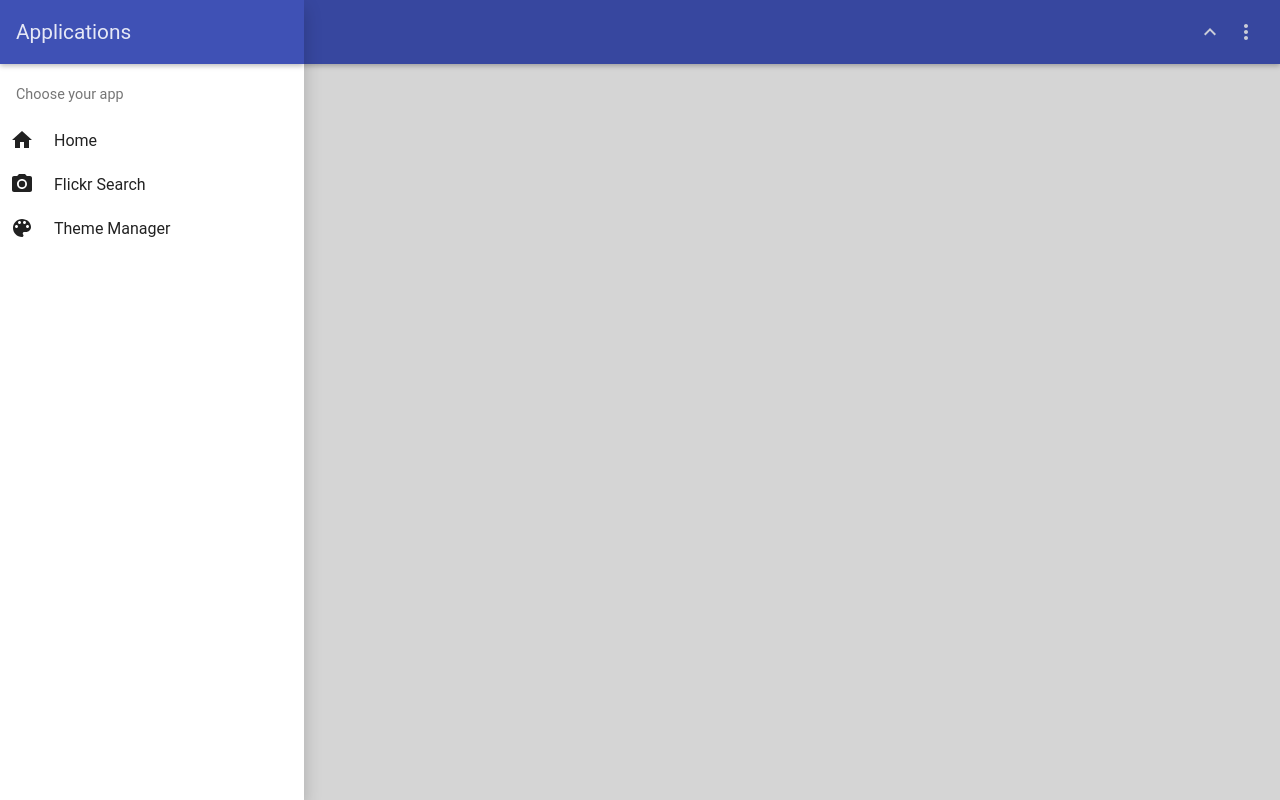
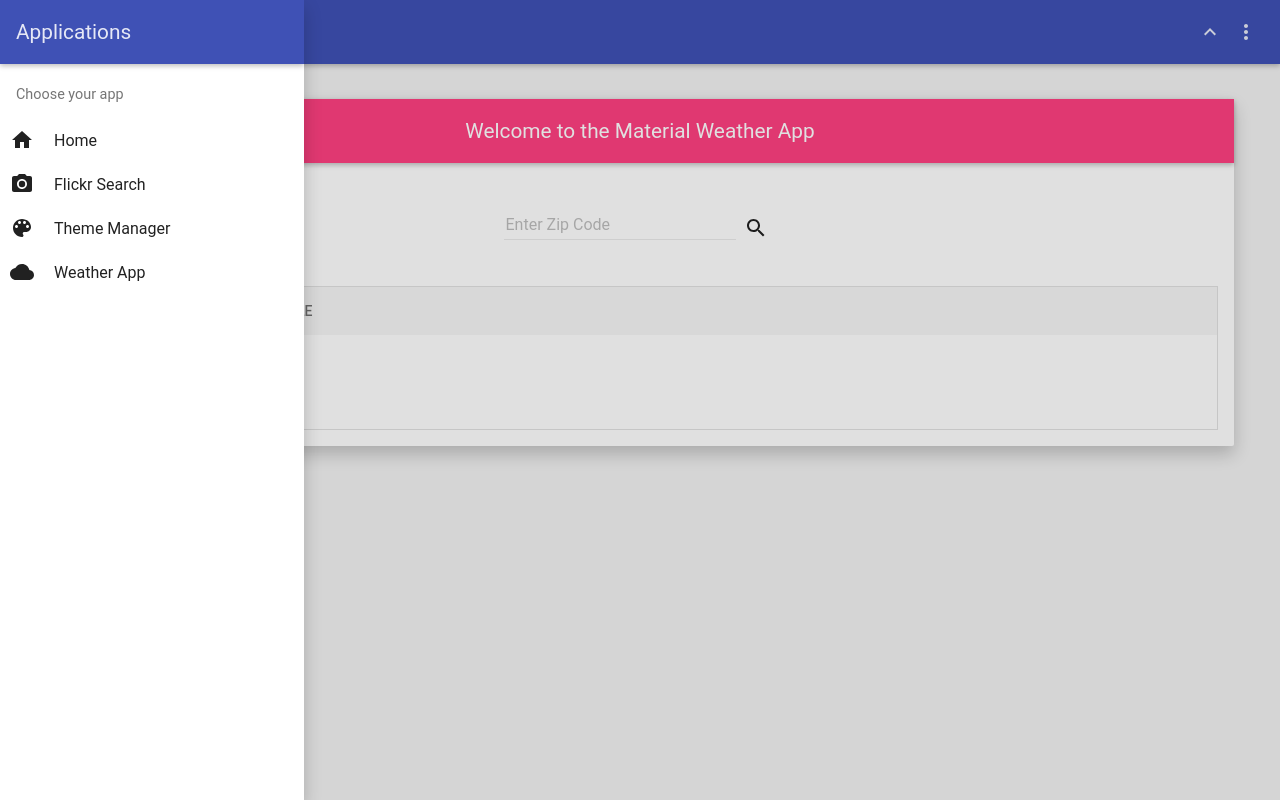
Before and after one commit to stormy251/Application-Hub, a website: page index.html at #/weatherApp in a window 1280 px wide. Both pictures are taken after a click on the button 34 px from the left and 32 px from the top of the page. Drawn offline with Linux system fonts and the light colour scheme; a web font is replaced by a local one.

Commit message:
initial update for the weather app
updated the weather app

```diff
--- a/app.js
+++ b/app.js
@@ -13,7 +13,7 @@ routerApp.config(function($stateProvider, $urlRouterProvider, $mdThemingProvider
     $mdThemingProvider.theme('redIndigo').primaryPalette('red').accentPalette('indigo');
     $mdThemingProvider.theme('greenIndigo').primaryPalette('green').accentPalette('indigo');
 
-    //root view
+    //root view - this just points the user to the home page.
     $stateProvider.state('root',{
         url:'',
         templateUrl: 'home.html'
@@ -25,11 +25,19 @@ routerApp.config(function($stateProvider, $urlRouterProvider, $mdThemingProvider
         templateUrl: 'home.html'
     });
 
+    //setting the Route for the Theme Manager page
     $stateProvider.state('themeManager',{
         url:'/themeManager',
         templateUrl: 'themeManager.html'
     });
 
+    //Setting the Route for the Weather App page
+    $stateProvider.state('weatherApp',{
+        url:'/weatherApp',
+        templateUrl: 'weatherApp.html'
+    });
+
+    //Setting the Route for the flickr search page
     $stateProvider.state('flickrSearch',{
         url:'/flickrSearch',
         templateUrl: 'flickrSearch.html',
--- a/index.html
+++ b/index.html
@@ -86,6 +86,18 @@
                             </md-item-content>
                         </a>
                     </md-item>
+                    <md-item  ng-click="close(); changePageName('WEATHER APP');" class="ui-sref" ui-sref="weatherApp">
+                        <a>
+                            <md-item-content md-ink-ripple layout="row" layout-align="start center">
+                                <div class="inset">
+                                    <md-icon md-svg-icon="bower_components/icons/ic_cloud_24px.svg"></md-icon>
+                                </div>
+                                <div class="inset">
+                                    Weather App
+                                </div>
+                            </md-item-content>
+                        </a>
+                    </md-item>
                 </md-list>
             </md-content>
         </md-sidenav>
--- a/style.css
+++ b/style.css
@@ -13,3 +13,11 @@ md-card{
 md-grid-tile{
     transition: all 400ms ease-out 50ms;
 }
+
+md-content md-tabs {
+    background: #f6f6f6;
+    border: 1px solid #e1e1e1;
+}
+md-content md-tabs md-tabs-canvas {
+      background: white;
+}
--- /dev/null
+++ b/weatherApp.html
@@ -0,0 +1,48 @@
+<md-content class="md-padding" style="background-color:{{backgroundcolor}}">
+
+     <md-card class="md-whiteframe-z2" style="background-color:{{cardBackGround}}" layout="column">
+
+        <!--Card Header-->
+        <md-toolbar class="md-accent" >
+            <h1 class="md-toolbar-tools" layout-align="center">
+                <span>Welcome to the Material Weather App</span>
+            </h1>
+        </md-toolbar>
+
+        <md-card-content  layout="column" layout-align="center center">
+
+            <form>
+                <div layout="row" layout-align="start">
+                    <md-input-container>
+                        <label>Enter Zip Code</label>
+                        <input type="text" style="padding-right:10px" label="City Zip Code" ng-model="CityZipCode" class="long"></input>
+                    </md-input-container>
+                    <md-button class="md-icon-button" aria-label="Settings">
+                        <md-icon md-svg-icon="bower_components/icons/ic_search_24px.svg"></md-icon>
+                    </md-button>
+                </div>
+
+
+            </form>
+
+            <md-tabs md-dynamic-height md-border-bottom>
+              <md-tab label="Daily">
+                <md-content class="md-padding">
+                  <p>Place holder for the Daily View</p>
+                </md-content>
+              </md-tab>
+              <md-tab label="Hourly">
+                <md-content class="md-padding">
+                  <p>Placeholder for Hourly View</p>
+                </md-content>
+              </md-tab>
+              <md-tab label="Table">
+                <md-content class="md-padding">
+                  <p>Placeholder for Table view</p>
+                </md-content>
+              </md-tab>
+            </md-tabs>
+
+        </md-card-content>
+    </md-card>
+  </md-content>
```
Also changed, not shown: bower_components/icons/ic_cloud_24px.svg (added).
